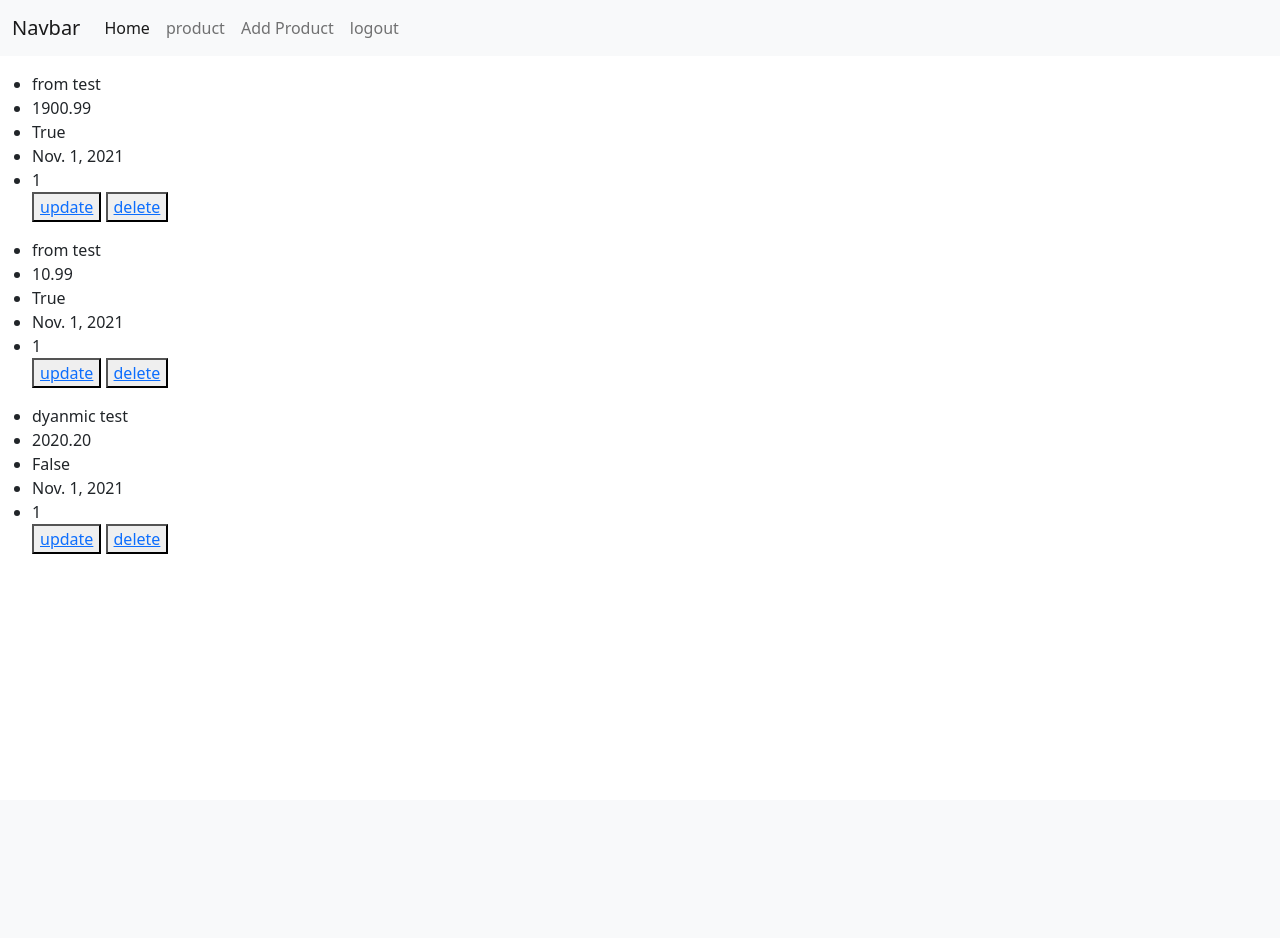
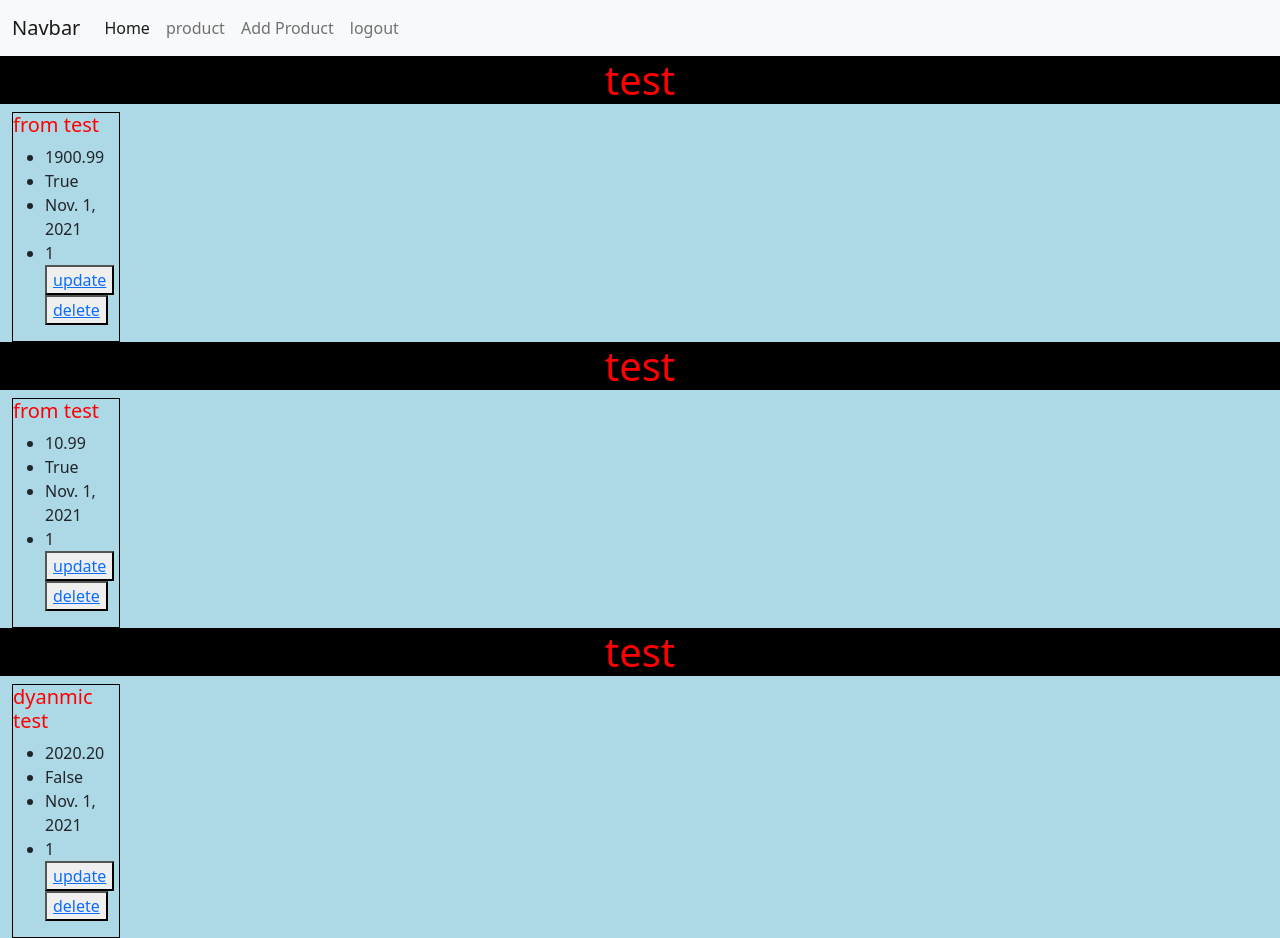
Before and after one commit to cmatchneer/inventory, a Django app: page /product/ in a window 1280 px wide. Before the commit the page ends 554 px from the top, so only its background shows below. Run offline with Django 3.2, Linux system fonts and the light colour scheme; a user stored in the database is signed in; data comes from the database, SQL or seed files in the repository; both versions use the stored data as it was after the commit.

Commit message:
style issues

```diff
--- a/inventory/products/models.py
+++ b/inventory/products/models.py
@@ -3,11 +3,8 @@ from django.db import models
 # Create your models here.
 class Product (models.Model):
     title = models.CharField(max_length=120)
-    description = models.TextField(blank =True, null =True, default='test')
+    description = models.CharField(max_length=255,blank =True, null =True, default='test')
     price = models.DecimalField(decimal_places=2,max_digits=10)
     quantity= models.IntegerField(default=0)
     available = models.BooleanField(default=True)
     date = models.DateField(auto_now=False,auto_now_add=False, default="2021-11-1")
-
-    # def get_absolute_url(self):
-    #     return reverse("product:product-detail", kwargs={"id": self.id})
--- a/inventory/products/templates/product/product_detail.html
+++ b/inventory/products/templates/product/product_detail.html
@@ -1,11 +1,15 @@
 {%extends "base.html"%}
 
 {%block content%}
-<p>{{num_visits}}</p>
+
 <!-- for loop to render each product -->
 {%for product in product_list%}
+<h1>test</h1>
+
+<div class="container">
+    <div class="products">
+        <h5>{{product.title}}</h5>
         <ul>
-        <li id = {{product.id}}>{{product.title}}</li>
             <li>{{product.price}}</li>
             <li>{{product.available}}</li>
             <li>{{product.date}}</li>
@@ -17,6 +21,8 @@
 
 
         </ul>
+    </div>
+</div>
 {%endfor%}
 
 {%endblock%}
--- a/inventory/static/css/style.css
+++ b/inventory/static/css/style.css
@@ -1,3 +1,23 @@
 h1{
     color: red;
+    text-align: center;
+    background: black;
+
+
 }
+body{
+    background-color: lightblue;
+
+}
+.container{
+    display: inline-block;
+    width:30%;
+}
+.products{
+    display: inline-block;
+    width: 30%;
+    border:1px, solid,black;
+}
+h5{
+    color:red;
+}
```
Also changed, not shown: inventory/inventory/settings.py (+4 -7 lines), inventory/db.sqlite3, inventory/products/migrations/0001_initial.py (deleted), inventory/products/migrations/0002_auto_20210120_2226.py (deleted), inventory/products/migrations/0003_product_quantity.py (deleted), inventory/products/migrations/__init__.py (deleted). Lines whose indentation alone changed are shown as unchanged.
